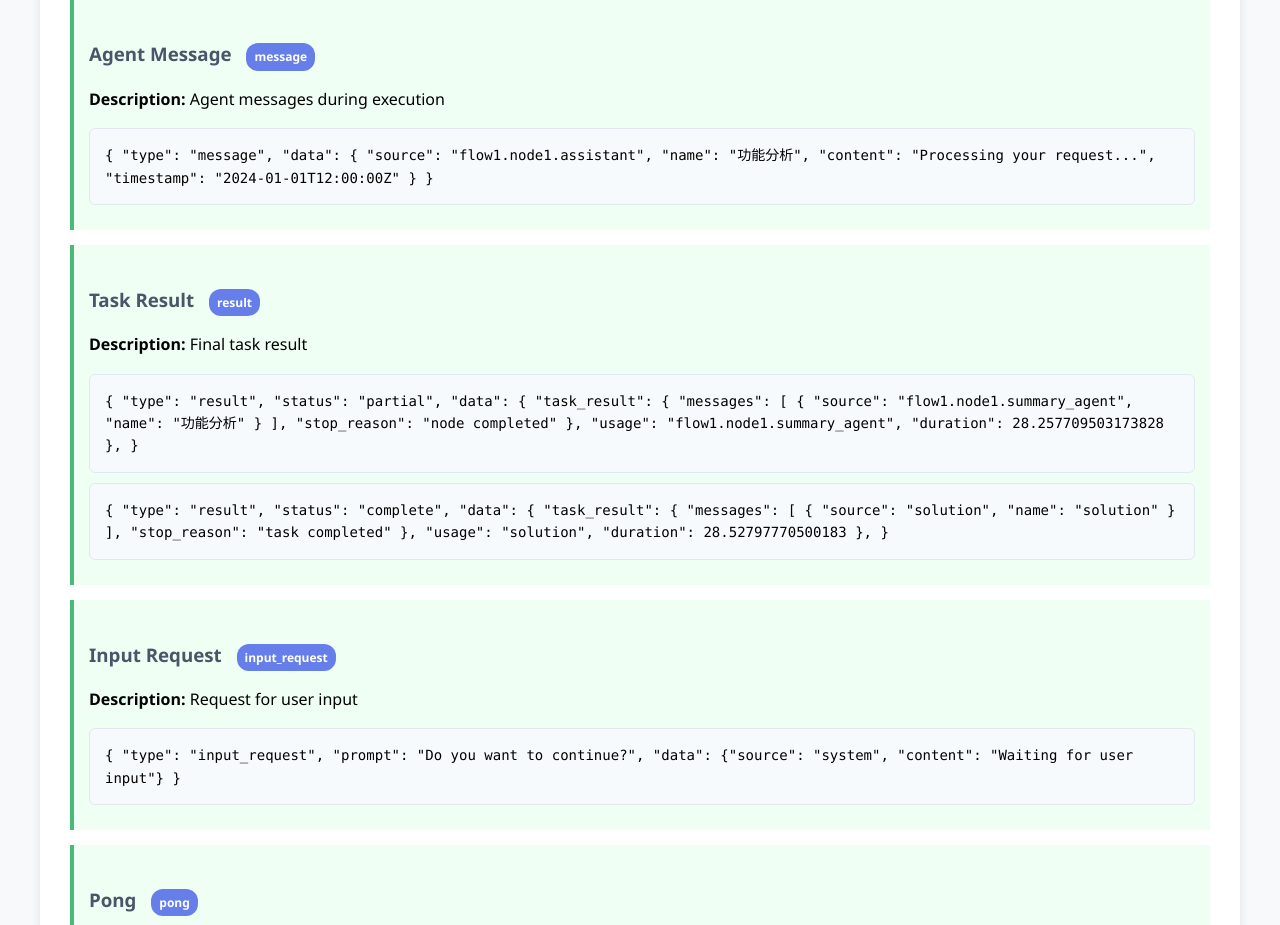
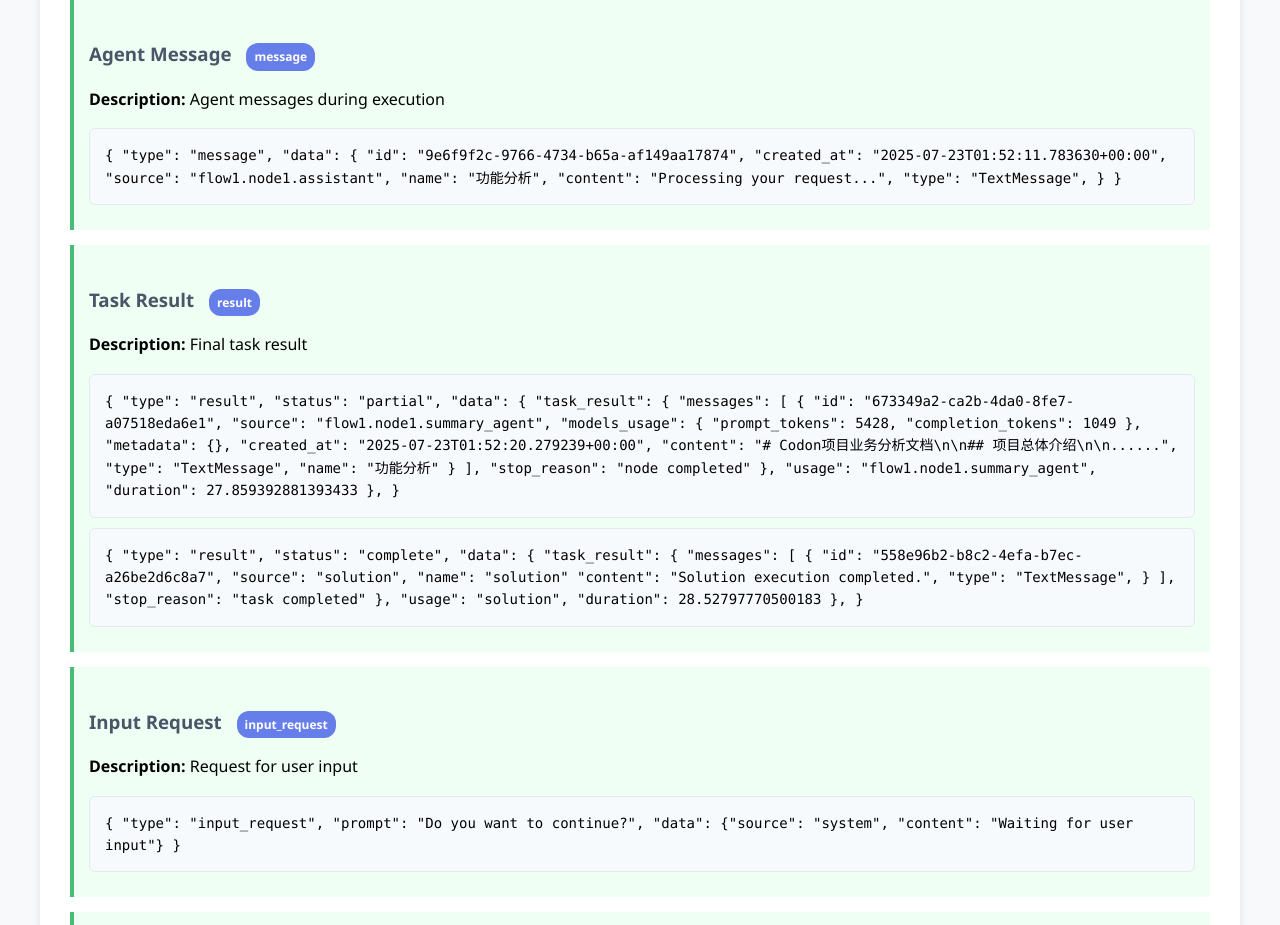
Before and after one commit to weinaike/agentflow, a plain HTML site: page studio/autogenstudio/web/static/ws-docs.html in a window 1280 px wide. Shown: the part 2420-3345 px from the top of the page. Drawn offline with Linux system fonts and the light colour scheme.

Commit message:
fix model_dump 无法转换content字段的问题

```diff
--- a/studio/autogenstudio/web/static/ws-docs.html
+++ b/studio/autogenstudio/web/static/ws-docs.html
@@ -232,10 +232,12 @@
                     <div class="code-block">{
   "type": "message",
   "data": {
+    "id": "9e6f9f2c-9766-4734-b65a-af149aa17874",
+    "created_at": "2025-07-23T01:52:11.783630+00:00",
     "source": "flow1.node1.assistant",
     "name": "功能分析",
     "content": "Processing your request...",
-    "timestamp": "2024-01-01T12:00:00Z"
+    "type": "TextMessage",
   }
 }</div>
                 </div>
@@ -251,14 +253,23 @@
     "task_result": {
       "messages": [
         {
+          "id": "673349a2-ca2b-4da0-8fe7-a07518eda6e1",
           "source": "flow1.node1.summary_agent",
+          "models_usage": {
+            "prompt_tokens": 5428,
+            "completion_tokens": 1049
+          },
+          "metadata": {},
+          "created_at": "2025-07-23T01:52:20.279239+00:00",
+          "content": "# Codon项目业务分析文档\n\n## 项目总体介绍\n\n......",
+          "type": "TextMessage",
           "name": "功能分析"
         }
       ],
       "stop_reason": "node completed"
     },
     "usage": "flow1.node1.summary_agent",
-    "duration": 28.257709503173828
+    "duration": 27.859392881393433
   },
 }</div>
 
@@ -269,8 +280,11 @@
     "task_result": {
       "messages": [
         {
+          "id": "558e96b2-b8c2-4efa-b7ec-a26be2d6c8a7",
           "source": "solution",
           "name": "solution"
+          "content": "Solution execution completed.",
+          "type": "TextMessage",
         }
       ],
       "stop_reason": "task completed"
```
Also changed, not shown: studio/autogenstudio/web/static/ws-test.html (+6 -6 lines), 1 other file.
